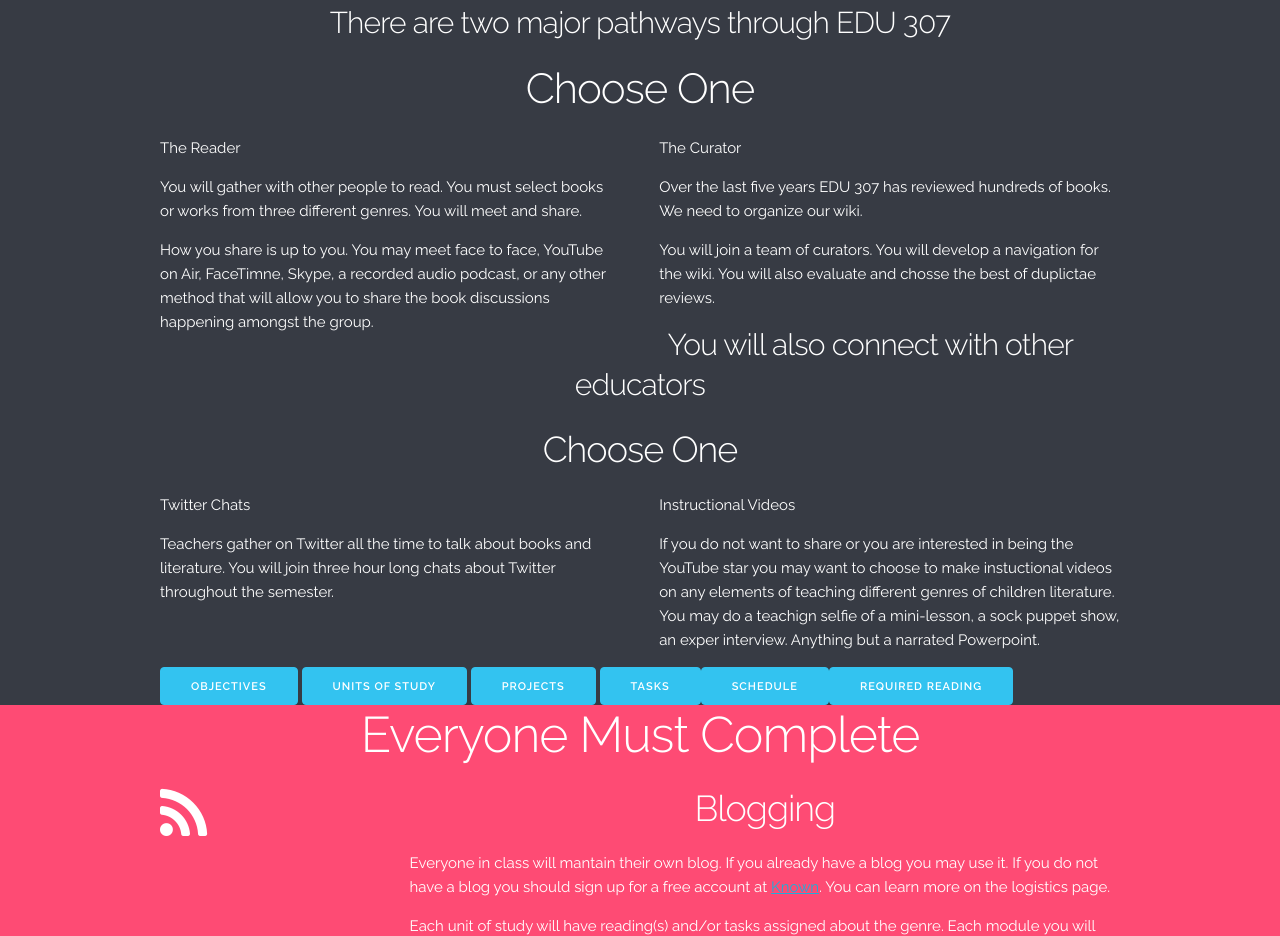
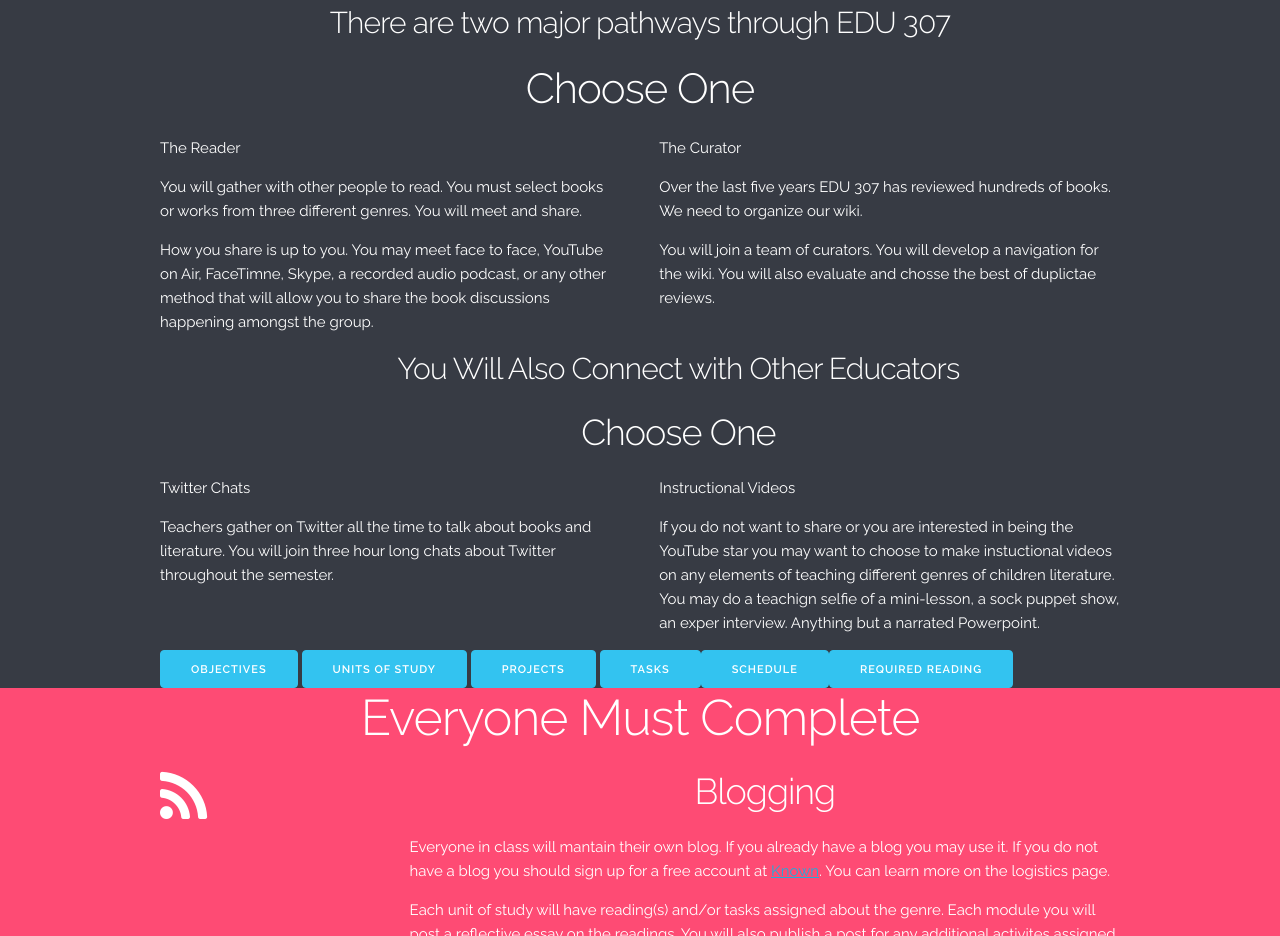
Before and after one commit to jgmac1106/Syllabus, a plain HTML site: page index.html in a window 1280 px wide. Shown: the part 1819-2755 px from the top of the page. Drawn offline with Linux system fonts and the light colour scheme.

```diff
--- a/index.html
+++ b/index.html
@@ -285,12 +285,11 @@
             You will join a team of curators. You will develop a navigation for the wiki. You will also evaluate and chosse the best of duplictae reviews.
           </p></div>
       </div>
-      <h4>
-        You will also connect with other educators
-      </h4>
-      <h3>
-        Choose One
-      </h3>
+      <div class="row">
+      	<div class="four column filler"></div>
+      	<div class="four column"><h4>You Will Also Connect with Other Educators</h4><h3>Choose One</h3></div>
+      	<div class="four column filler"></div>
+      </div>
       <div class="row">
         <div class="one-half column">
           <p>
```
